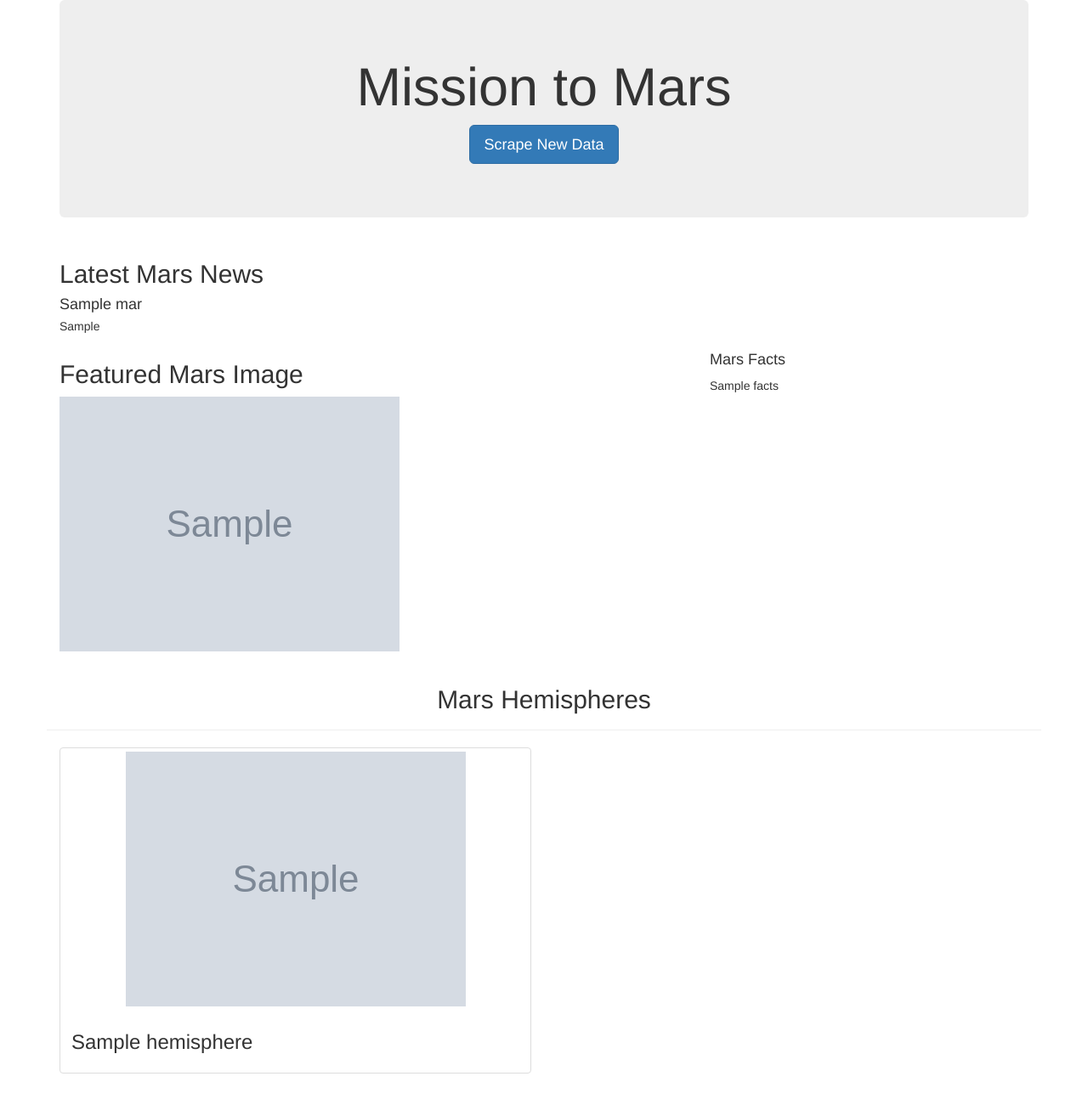
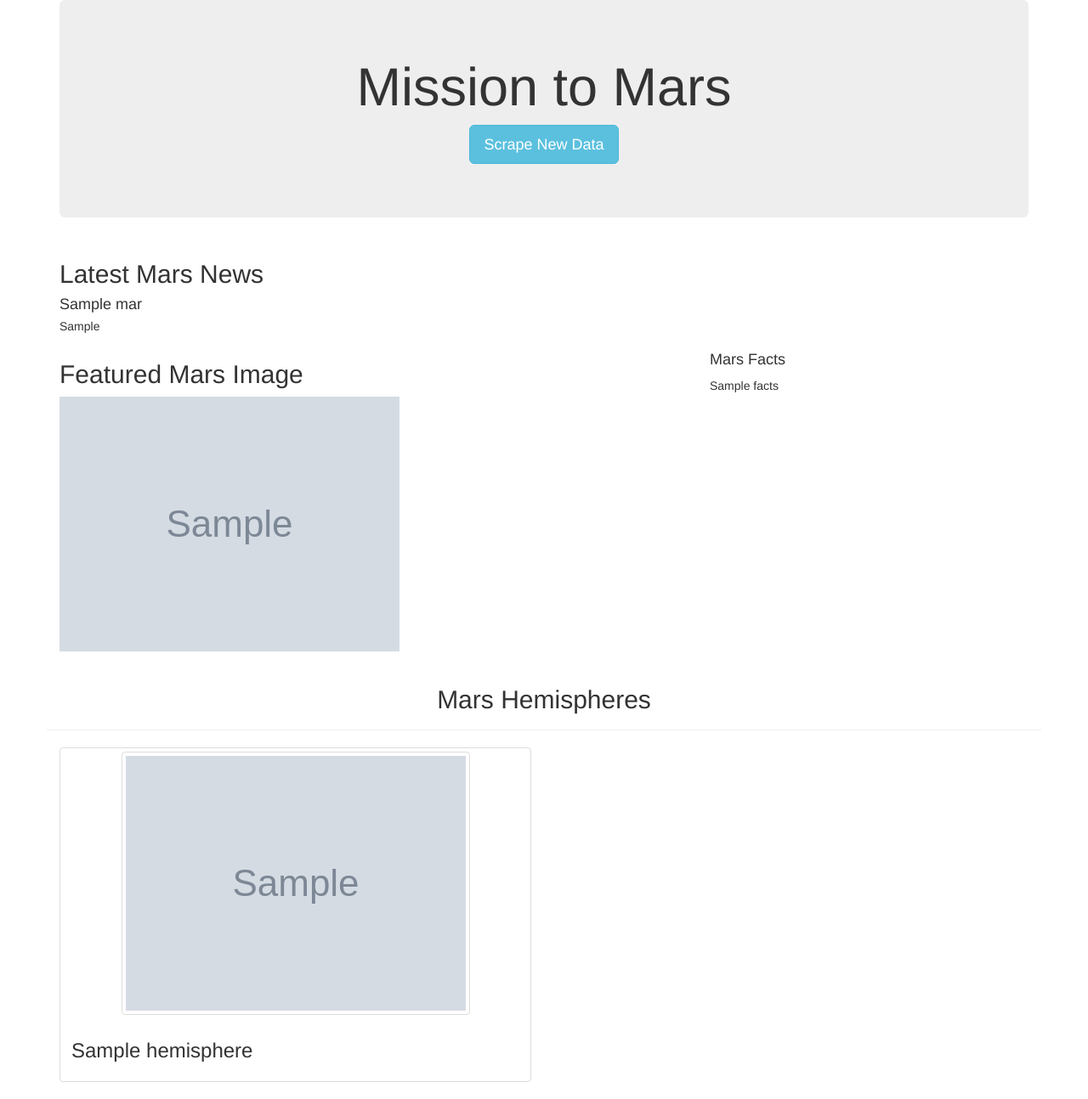
Before and after one commit to alexhuynh0530/Mission-to-Mars, a Flask app: page / in a window 1280 px wide. Shown: the whole page at 85% size. Before the commit the page ends 1264 px from the top, so only its background shows below. Run offline with Flask 2, Linux system fonts and the light colour scheme; grey boxes marked "Sample" are stand-in pictures; a database or web service that is not in the repository returns one stand-in record (values such as "Sample title"); some libraries are stand-ins or nearby versions.

Commit message:
update index.html

```diff
--- a/templates/index.html
+++ b/templates/index.html
@@ -16,7 +16,7 @@
       <div class="jumbotron text-center">
         <h1>Mission to Mars</h1>
         <!-- Add a button to activate scraping script -->
-        <p><a class="btn btn-primary btn-lg" href="/scrape" role="button">Scrape New Data</a></p>
+        <p><a class="btn btn-info btn-lg" href="/scrape" role="button">Scrape New Data</a></p>
       </div>
       <!-- Add section for Mars News -->
       <div class="row" id="mars-news">
@@ -32,7 +32,8 @@
       </div>
       <!-- Section for Featured Image and Facts table -->
       <div class="row" id="mars-featured-image">
-        <div class="col-md-8">
+        <!-- <div class="col-md-8"> -->
+        <div class="col-xs-12 col-sm-6 col-lg-8">
           <h2>Featured Mars Image</h2>
           <img
             src="{{mars.featured_image }}"
@@ -40,9 +41,10 @@
             alt="Responsive image"
           />
         </div>
-        <div class="col-md-4">
+        <!-- <div class="col-md-4"> -->
+        <div class="col-xs-6 col-lg-4">
           <!-- Mars Facts -->
-          <div class="row" id="mars-facts">
+          <div class="row row-bordered" id="mars-facts">
             <h4>Mars Facts</h4>
             {{ mars.facts | safe }}
           </div>
@@ -58,7 +60,7 @@
         {% for hemisphere in mars.hemispheres %}
         <div class="col-md-6">
           <div class="thumbnail">
-            <img src="{{hemisphere.img_url | default('static/images/error.png', true)}}" alt="...">
+            <img src="{{hemisphere.img_url | default('static/images/error.png', true)}}" alt="..." class="img-thumbnail">
             <div class="caption">
               <h3>{{hemisphere.title}}</h3>
             </div>
```
